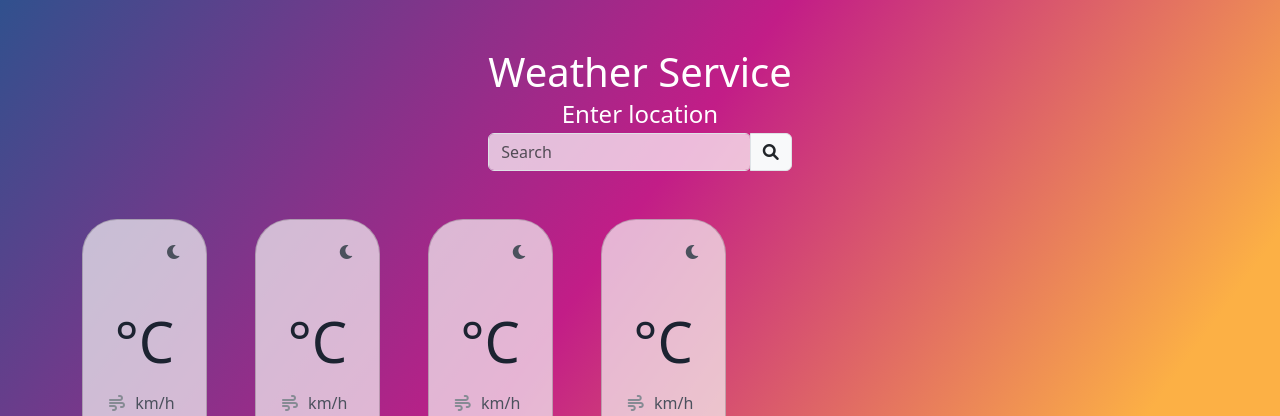
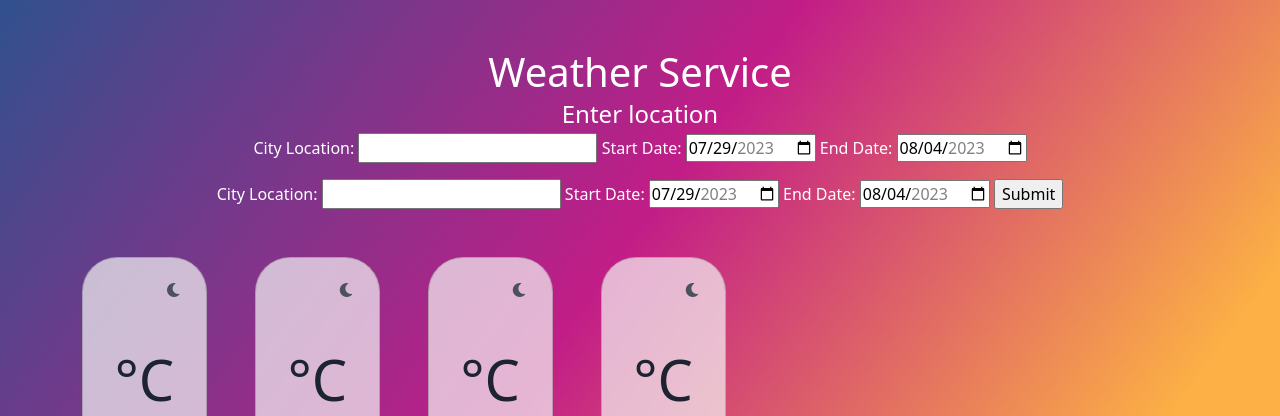
Before and after one commit to dolevifr/weather_app, a Django app: page / in a window 1280 px wide. Shown: the part 71-487 px from the top of the page. Run offline with Django 4.2, Linux system fonts and the light colour scheme; data that the repository does not hold is empty.

Commit message:
ADDED DATES AND MULTIPLE CITIES
added a feature that handles two cities with dates option. the ui currently need a little fix. also need to add support by the api

```diff
--- /dev/null
+++ b/weather/forms.py
@@ -0,0 +1,33 @@
+from django import forms
+from datetime import date, timedelta
+
+class InputForm(forms.Form):
+    def __init__(self, *args, **kwargs):
+        super().__init__(*args, **kwargs)
+
+        # Calculate the start and end dates for the date range (7 days from today)
+        today = date.today()
+        end_date = today + timedelta(days=6)
+        start_date = today
+        self.fields['location'] = forms.CharField(label="City Location", max_length=30)
+        # Set the DateField widget's attributes to limit the date range
+        self.fields['start_date'] = forms.DateField(
+            label="Start Date",
+            initial=start_date,
+            widget=forms.DateInput(attrs={'type': 'date', 'min': start_date, 'max': end_date})
+        )
+        self.fields['end_date'] = forms.DateField(
+            label="End Date",
+            initial=end_date,
+            widget=forms.DateInput(attrs={'type': 'date', 'min': start_date, 'max': end_date})
+        )
+
+    def clean(self):
+        cleaned_data = super().clean()
+        start_date = cleaned_data.get('start_date')
+        end_date = cleaned_data.get('end_date')
+
+        if end_date < start_date:
+            raise forms.ValidationError("End date cannot be earlier than the start date.")
+
+        return cleaned_data
--- a/weather/templates/index_page.html
+++ b/weather/templates/index_page.html
@@ -7,14 +7,14 @@
         <h1 class="mb-1">Weather Service</h1>
         <h4 class="mb-1">Enter location</h4>
           <!--  the {url 'forecast'} specifies the url where the data should be sent when searching city -->
-            <form action="{% url 'forecast' %}" method="GET" class="input-group rounded search-container">
-                <input type="search" class="form-control rounded search-input" placeholder="Search"
-                       aria-label="Search" aria-describedby="search-addon"
-                       name="location" style="background-color: rgba(255, 255, 255, 0.7);" />
-                <button type="submit" class="input-group-text " id="search-addon";>
-                <i class="fas fa-search"></i>
-                </button>
-            </form>
+<form action = "" method = "GET">
+    {% csrf_token %}
+    {{ weather_input_form }}
+    <p></p>
+    {{ weather_input_form }}
+    <input type="submit" value="Submit">
+</form>
+
       </div>
     </div>
 </section>
--- a/weather/templates/weather_location_card.html
+++ b/weather/templates/weather_location_card.html
@@ -4,7 +4,7 @@
     <!-- this is a simple card template and according to data the right location information is written-->
 
             <div class="d-flex">
-              <h6 class="flex-grow-1">{{ data.location.region}}</h6>
+              <h6 class="flex-grow-1">{{ data.location.name}}</h6>
                 {% if data.current.is_day %}
                     <i class="fa-solid fa-sun"></i>
                     {% else %}
--- a/weather/views.py
+++ b/weather/views.py
@@ -3,9 +3,9 @@ from django.views import View
 import requests
 from .API_KEY import WEATHER_API_KEY
 from .location_api_handler import WeatherAPIWrapper
-from datetime import datetime
+from .forms import InputForm
 
-cities = ["New-York", "Tokyo","Tel Aviv","Dubai"]
+cities = ["New-York", "Tokyo", "Rishon-LeZiyyon", "Dubai"]
 days_of_week = ['Mon', 'Tue', 'Wed', 'Thu', 'Fri', 'Sat', 'Sun']
 
 
@@ -13,7 +13,10 @@ class IndexPageView(View):
     def get(self, request):
         API_wrapper = WeatherAPIWrapper()
         primary_locations_data = [API_wrapper.get_location_weather_data(city).json() for city in cities]
-        return render(request, 'index_page.html', {"locations_data": primary_locations_data})
+
+        return render(request, 'index_page.html', {'locations_data': primary_locations_data, 'cities': cities,
+                                                   'weather_input_form': InputForm()})
+
 
 
 class ForcastInfo(View):
@@ -24,6 +27,7 @@ class ForcastInfo(View):
         if response.status_code == 200:
             data = response.json()
             curr_day_num = API_wrapper.get_day_of_week_from_epoch(location)
-            return render(request, 'forcast_info.html', {'data': data,'curr_day_num': curr_day_num})
-        else: #handles error in page not existing places
+            return render(request, 'forcast_info.html',
+                          {'data': data, 'curr_day_num': curr_day_num, 'days_of_week': days_of_week})
+        else:  # handles error in page not existing places
             return render(request, 'error_page.html')
```
Also changed, not shown: 1 other file.
